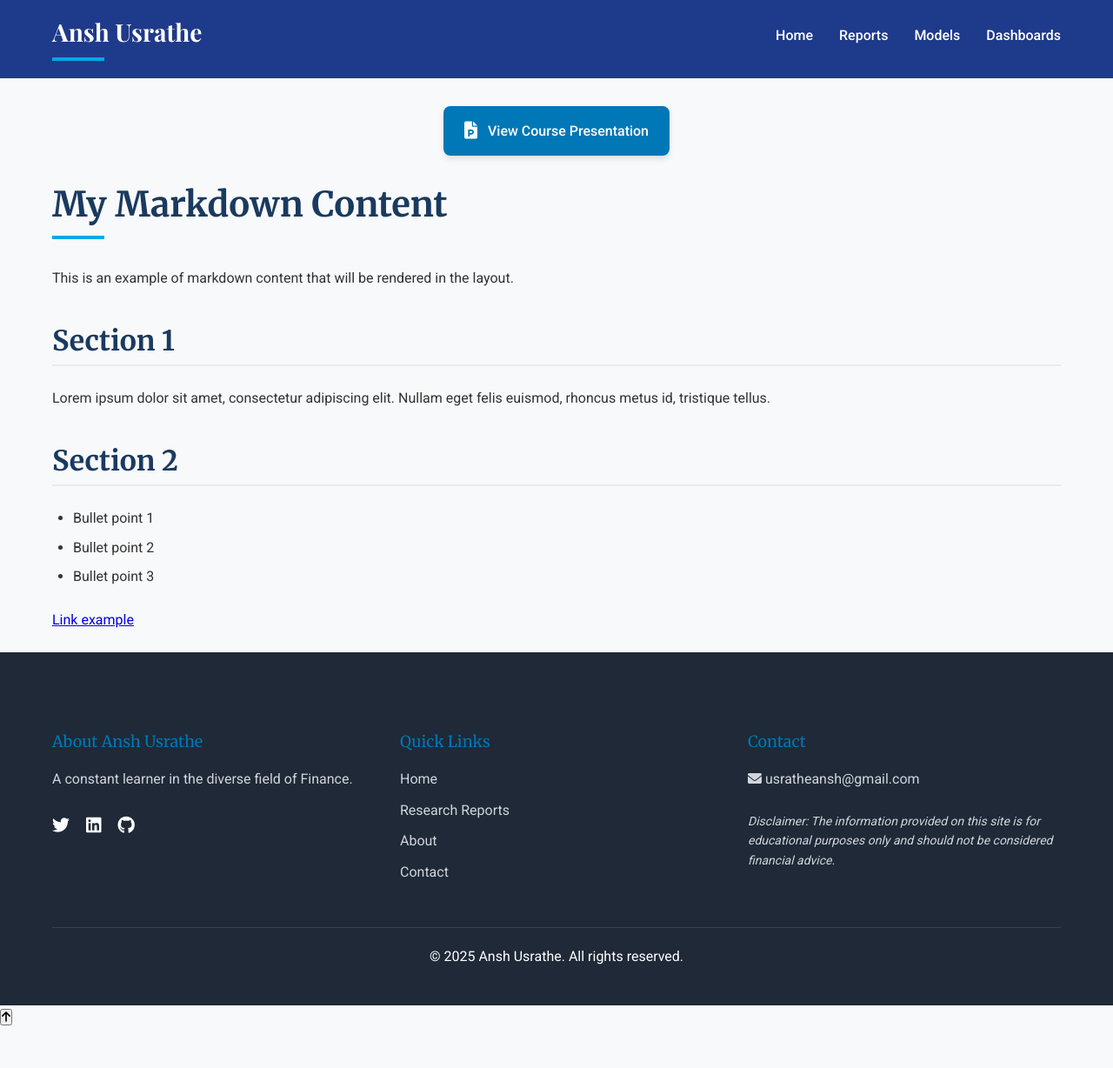
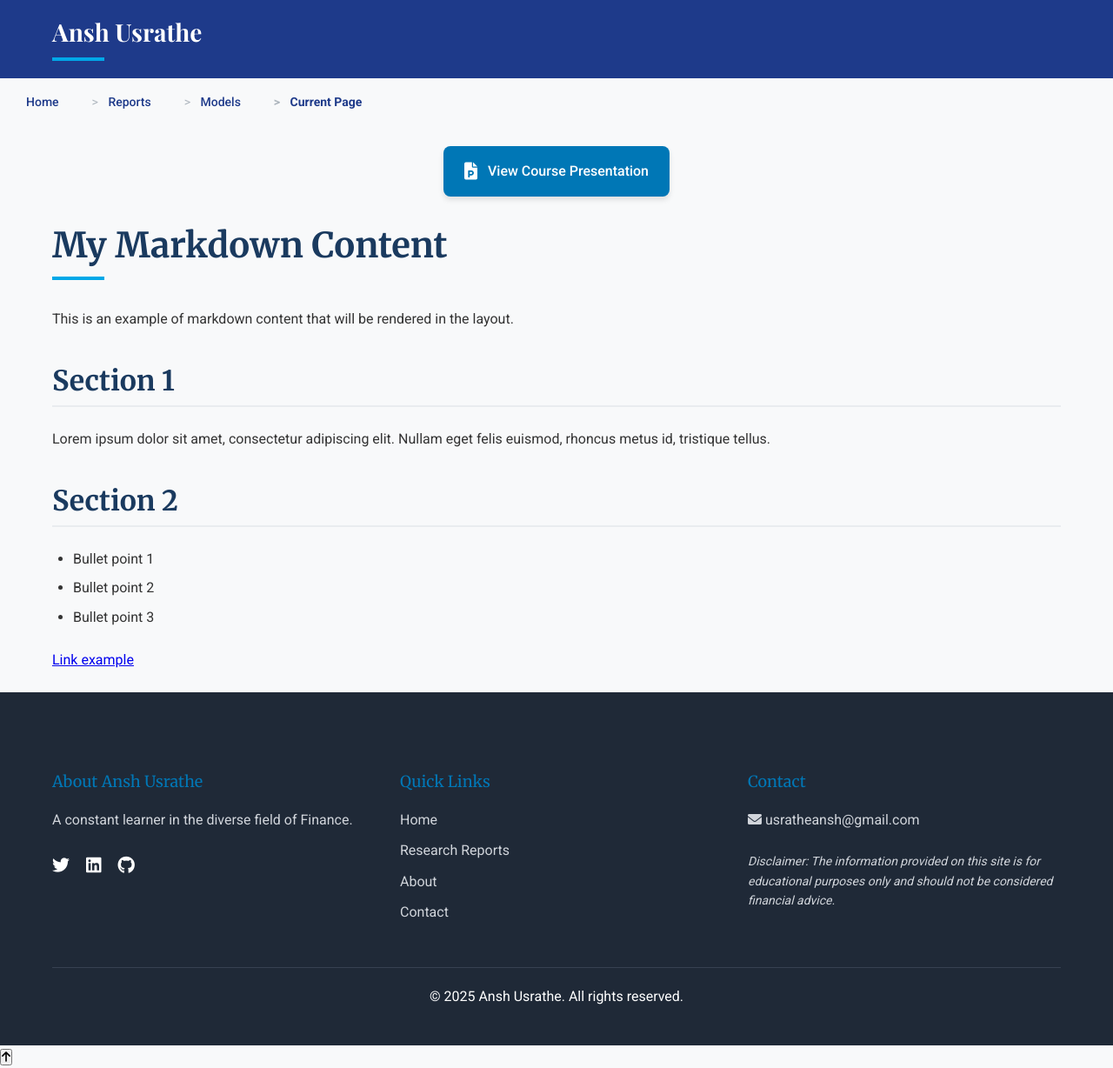
Before and after one commit to anshusrathe/FinBlogs, a Jekyll site: the page built from content/reports/example.md, in a window 1280 px wide. Shown: the whole page at 87% size. Built offline with Jekyll 4.4.1, drawn with Linux system fonts in a browser that asks for light colours; before the commit the page ends 1182 px from its top, so only the background shows below that.

Commit message:
Merge remote changes and add my updates

```diff
--- /dev/null
+++ b/_includes/breadcrumbs.html
@@ -0,0 +1,18 @@
+<!-- Breadcrumb -->
+<nav class="breadcrumb-container" aria-label="Breadcrumb">
+    <ol class="breadcrumb">
+      <li class="breadcrumb-item">
+        <a href="/FinBlogs/index.html">Home</a>
+      </li>
+      <li class="breadcrumb-item">
+        <a href="#reports">Reports</a>
+      </li>
+      <li class="breadcrumb-item">
+        <a href="#featured">Models</a>
+      </li>
+      <!-- Current Page (not linked) -->
+      <li class="breadcrumb-item active" aria-current="page">
+        Current Page
+      </li>
+    </ol>
+  </nav>
--- a/_includes/header.html
+++ b/_includes/header.html
@@ -410,20 +410,8 @@
                     <h1 style="color: white;">Ansh Usrathe</h1>
                 </a>
             </div>
-            <nav>
-                <ul>
-                    <li><a href="/FinBlogs/index.html">Home</a></li>
-                    <li><a href="/FinBlogs/content/reportsdatabase.html">Reports</a></li>
-                    <li><a href="/FinBlogs/content/modelsdatabase.html">Models</a></li>
-                    <li><a href="/FinBlogs/index.html#featured">Dashboards</a></li>
-                </ul>
-            </nav>
-            <div class="mobile-nav-toggle">
-                <i class="fas fa-bars"></i>
-            </div>
         </div>
     </header>
-
     <script>
         // Ensure the DOM is fully loaded before executing scripts
         document.addEventListener('DOMContentLoaded', function() {
--- a/_layouts/report.html
+++ b/_layouts/report.html
@@ -11,6 +11,8 @@
 <body>
     <!-- Include header -->
     {% include header.html %}
+
+    {% include breadcrumbs.html %}
 
     <div class="container">
         <!-- Main content -->
--- a/assets/css/style.css
+++ b/assets/css/style.css
@@ -1036,3 +1036,44 @@ footer {
       border-radius: 4px;
     }
   }
+
+  .breadcrumb-container {
+    margin: 1rem 0;
+  }
+
+  .breadcrumb {
+    list-style: none; /* remove default list bullets/numbers */
+    padding: 0;
+    margin: 0;
+    display: flex; /* show items in a row */
+    flex-wrap: wrap; /* wrap if needed on smaller screens */
+  }
+
+  .breadcrumb-item {
+    margin-right: 0.5rem; /* space between items */
+    color: #4b5563;       /* text color, adjust as you wish */
+    font-size: 0.875rem;  /* slightly smaller text */
+  }
+
+  .breadcrumb-item a {
+    text-decoration: none;
+    color: #1e3a8a; /* link color (blue) to match your site’s palette */
+    transition: color 0.3s ease;
+  }
+
+  .breadcrumb-item a:hover {
+    color: #374151; /* darker hover color */
+  }
+
+  /* Separator between items (e.g., "Home > Reports") */
+  .breadcrumb-item + .breadcrumb-item::before {
+    content: ">";
+    color: #adb5bd; /* separator color (light grey) */
+    margin-right: 0.5rem;
+  }
+
+  /* Current page styling */
+  .breadcrumb-item.active {
+    font-weight: 600;
+    color: #1e3a8a;
+  }
```
